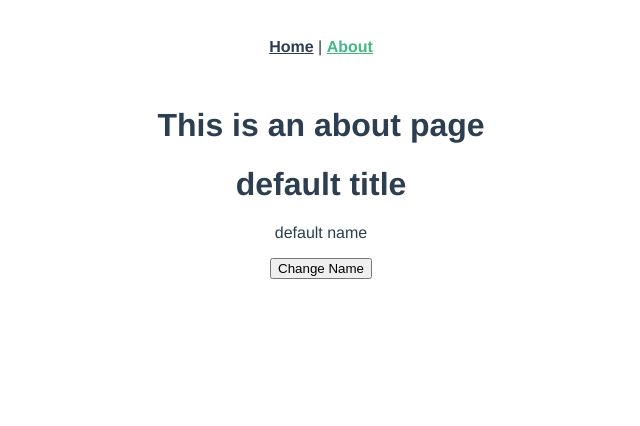
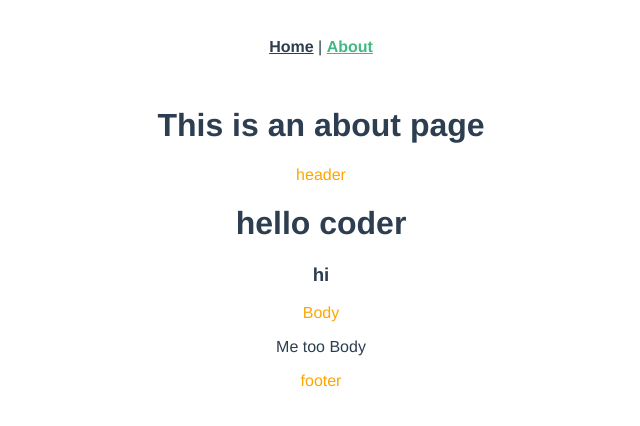
Before and after one commit to hyun5292/Vue, a Vue app in the folder BASIC_VUE/test1/: page /about in a window 1280 px wide. Shown: the top 426 px of the page, without its empty margins (319-959 px from the left). Built offline with nearby package versions, Linux system fonts and the light colour scheme.

Commit message:
제 18장 슬롯(slot)

```diff
--- a/BASIC_VUE/test1/src/components/testPage.vue
+++ b/BASIC_VUE/test1/src/components/testPage.vue
@@ -1,16 +1,17 @@
 <template>
     <div>
-        <h1>{{ title }}</h1>
-        <p>{{ name }}</p>
-        <button @click="updateName">Change Name</button>
+        <p>header</p>
+        <slot name="header" :slotData="slotData"></slot>
+        <p>Body</p>
+        <slot></slot>
+        <p>footer</p>
     </div>
 </template>
 
 <script>
 export default ({
-    props: {  //props는 자식에서 직접적인 수정 불가
+    props: {
         title: {
-            //type: Number, //숫자일때
             type: String,
             default: 'default title',
             //required: true,
@@ -22,6 +23,7 @@ export default ({
     },
     data() {
         return {
+            slotData: 'coder'
             //name: '박수현',
         }
     },
@@ -34,5 +36,5 @@ export default ({
 </script>
 
 <style scoped>
-
+p { color: orange; }
 </style>
--- a/BASIC_VUE/test1/src/views/AboutView.vue
+++ b/BASIC_VUE/test1/src/views/AboutView.vue
@@ -1,14 +1,21 @@
 <template>
   <div class="about">
     <h1>This is an about page</h1>
-    <!-- 기본
-    <testPage title="about title"/>
-    -->
-    <!-- 숫자를 전달하면
-    <testPage :title="title"/>
-    -->
-    <testPage />
-
+    <testPage>
+      <!-- v-slot은 줄여서 # -->
+      <!-- <template #header="props"> -->
+      <template #header="{ slotData }">
+        <div>
+          <!-- <h1>hello {{ props.slotData }}</h1> -->
+          <h1>hello {{ slotData }}</h1>
+          <h3>hi</h3>
+        </div>
+      </template>
+      <!-- v-slot은 줄여서 # -->
+      <template #default>  <!-- 이름이 정해지지 않은 template은 default -->
+        Me too Body
+      </template>
+    </testPage>
   </div>
 </template>
 
```
Also changed, not shown: 1 other file (tests, documents, lock files or other folders).
